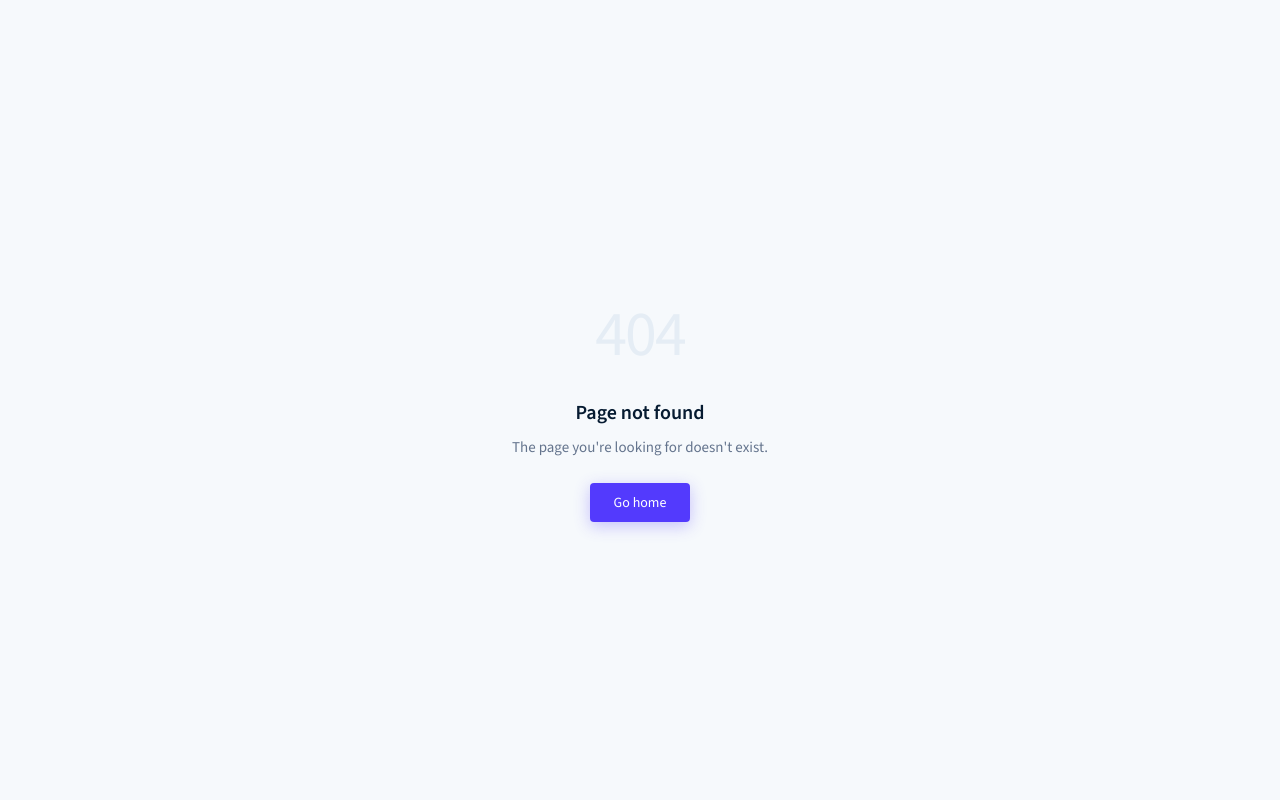
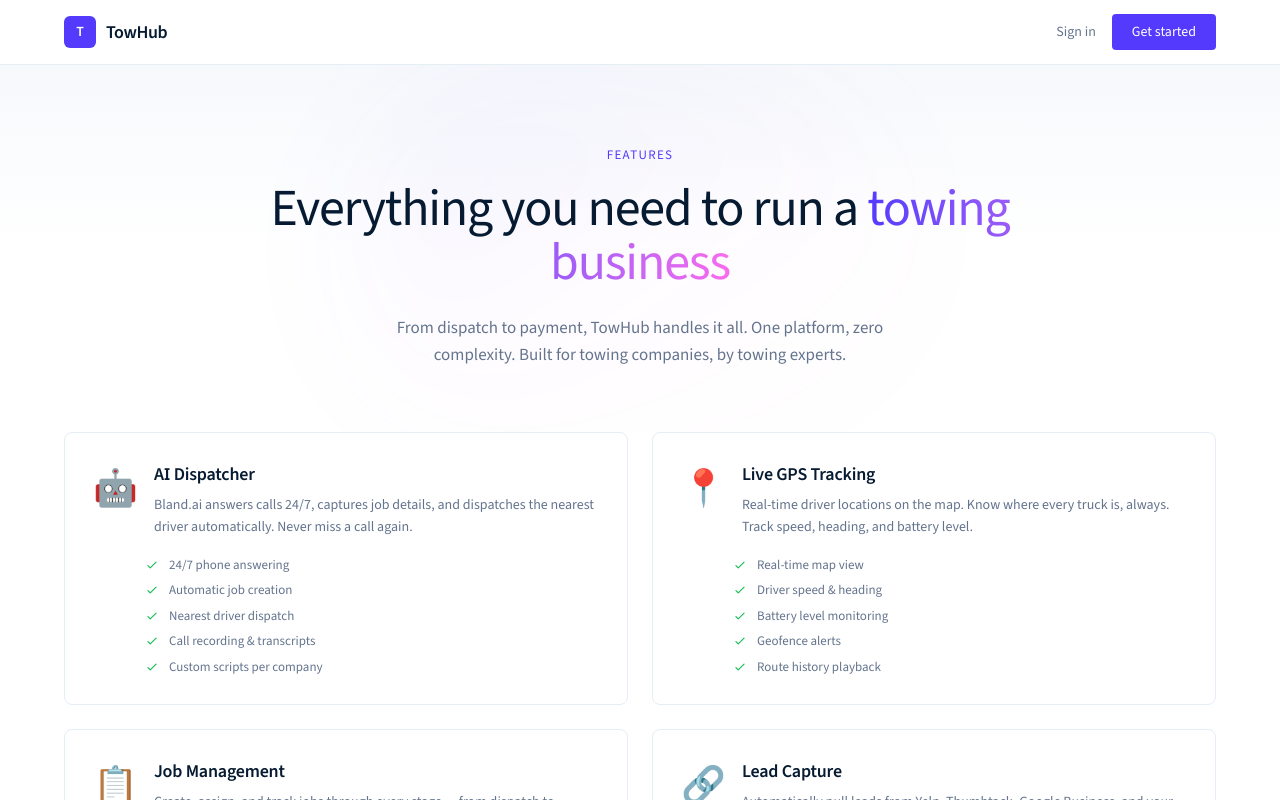
Before and after one commit to Danilar7799/towhub, a Next.js app: page /features in a window 1280 px wide. Before the commit this address had no page. Shown: the top 800 px of the page. Built offline with nearby package versions, Linux system fonts and the light colour scheme.

Commit message:
feat: dedicated /features page with full feature overview

```diff
--- /dev/null
+++ b/src/app/features/page.tsx
@@ -0,0 +1,179 @@
+"use client";
+
+import Link from "next/link";
+
+const FEATURES = [
+  {
+    icon: "🤖",
+    title: "AI Dispatcher",
+    desc: "Bland.ai answers calls 24/7, captures job details, and dispatches the nearest driver automatically. Never miss a call again.",
+    details: ["24/7 phone answering", "Automatic job creation", "Nearest driver dispatch", "Call recording & transcripts", "Custom scripts per company"],
+  },
+  {
+    icon: "📍",
+    title: "Live GPS Tracking",
+    desc: "Real-time driver locations on the map. Know where every truck is, always. Track speed, heading, and battery level.",
+    details: ["Real-time map view", "Driver speed & heading", "Battery level monitoring", "Geofence alerts", "Route history playback"],
+  },
+  {
+    icon: "📋",
+    title: "Job Management",
+    desc: "Create, assign, and track jobs through every stage — from dispatch to completion. Full workflow automation.",
+    details: ["7-stage workflow", "Auto-timestamps", "Customer notifications", "Photo documentation", "Digital signatures"],
+  },
+  {
+    icon: "🔗",
+    title: "Lead Capture",
+    desc: "Automatically pull leads from Yelp, Thumbtack, Google Business, and your Bolt.new website. Never miss a customer.",
+    details: ["Yelp integration", "Thumbtack integration", "Google Business chat", "Bolt.new website forms", "API for custom sources"],
+  },
+  {
+    icon: "👥",
+    title: "Fleet & Team Management",
+    desc: "Manage vehicles, assign drivers, track shifts, mileage, earnings, and expenses. Complete fleet visibility.",
+    details: ["Vehicle database", "Driver assignment", "Shift tracking", "Mileage logging", "Maintenance schedules"],
+  },
+  {
+    icon: "📞",
+    title: "Google Business Integration",
+    desc: "Connect your Google Business Profile. Customers message you directly, AI responds instantly.",
+    details: ["Direct messaging", "AI auto-replies", "Lead capture", "Review management", "Business hours sync"],
+  },
+  {
+    icon: "💰",
+    title: "Earnings & Expenses",
+    desc: "Track revenue per job, per driver. Log fuel, maintenance, tolls — all in one place. Net profit calculated automatically.",
+    details: ["Per-job revenue", "Per-driver earnings", "Expense categories", "Fuel tracking", "Profit & loss reports"],
+  },
+  {
+    icon: "📊",
+    title: "Reports & Analytics",
+    desc: "See your business at a glance — revenue trends, driver performance, lead conversion, and source attribution.",
+    details: ["7-day revenue chart", "Driver leaderboards", "Lead conversion rates", "Revenue by source", "12 KPI dashboards"],
+  },
+  {
+    icon: "📄",
+    title: "Invoicing",
+    desc: "Create and send professional invoices. Track payment status, overdue reminders, and revenue collection.",
+    details: ["Auto-generated numbers", "Tax & discount support", "Payment tracking", "Overdue alerts", "PDF export (coming soon)"],
+  },
+  {
+    icon: "🅿️",
+    title: "Impound Lot Management",
+    desc: "Track stored vehicles, calculate daily charges, manage releases. Full impound lot accounting.",
+    details: ["Vehicle intake", "Daily rate calculation", "Spot assignment", "Release workflow", "Charge tracking"],
+  },
+  {
+    icon: "💲",
+    title: "Rate Sheets",
+    desc: "Configure pricing for every service type. After-hours, weekend, and holiday multipliers included.",
+    details: ["10 service types", "Base + per-mile rates", "Minimum charges", "After-hours multipliers", "Weekend/holiday rates"],
+  },
+  {
+    icon: "👤",
+    title: "Customer CRM",
+    desc: "Build your customer database automatically. Track repeat customers, mark VIPs, and search instantly.",
+    details: ["Auto-created from jobs", "Search & filter", "VIP tagging", "Job history", "Contact management"],
+  },
+  {
+    icon: "🔔",
+    title: "Instant Notifications",
+    desc: "Get alerts via Telegram, SMS, or push when new leads come in or jobs are completed.",
+    details: ["Telegram bot", "SMS alerts", "Push notifications", "Custom triggers", "Daily summaries"],
+  },
+  {
+    icon: "🌐",
+    title: "Website Lead Forms",
+    desc: "Embed a lead capture form on any website. Leads flow directly into your TowHub CRM with API key authentication.",
+    details: ["Copy-paste embed code", "API key authentication", "Custom styling", "Bolt.new compatible", "CORS enabled"],
+  },
+];
+
+export default function FeaturesPage() {
+  return (
+    <div className="min-h-screen bg-white" style={{ fontFamily: "'Source Sans 3', system-ui, sans-serif" }}>
+      {/* Nav */}
+      <nav className="sticky top-0 z-50 backdrop-blur-xl bg-white/80 border-b border-[#e5edf5]">
+        <div className="max-w-[1200px] mx-auto px-6 h-16 flex items-center justify-between">
+          <Link href="/" className="flex items-center gap-2.5">
+            <div className="w-8 h-8 bg-[#533afd] rounded-md flex items-center justify-center text-white font-semibold text-sm">T</div>
+            <span className="text-lg font-semibold tracking-tight">TowHub</span>
+          </Link>
+          <div className="flex items-center gap-4">
+            <a href="/login" className="text-sm text-[#64748d] hover:text-[#061b31]">Sign in</a>
+            <Link href="/#waitlist" className="bg-[#533afd] text-white px-5 py-2 rounded text-sm font-medium hover:bg-[#4434d4]">Get started</Link>
+          </div>
+        </div>
+      </nav>
+
+      {/* Hero */}
+      <section className="relative overflow-hidden">
+        <div className="absolute inset-0 bg-gradient-to-b from-[#f6f9fc] via-white to-white" />
+        <div className="absolute top-0 left-1/2 -translate-x-1/2 w-[600px] h-[400px] opacity-20">
+          <div className="absolute inset-0 bg-gradient-to-br from-[#533afd]/30 via-[#f96bee]/10 to-transparent rounded-full blur-3xl" />
+        </div>
+        <div className="relative max-w-[800px] mx-auto px-6 pt-20 pb-16 text-center">
+          <div className="text-[13px] font-medium text-[#533afd] uppercase tracking-[0.1em] mb-4">Features</div>
+          <h1 className="text-[42px] md:text-[52px] font-light leading-[1.05] tracking-[-1.2px] mb-6" style={{ fontFeatureSettings: "'ss01'" }}>
+            Everything you need to run a <span className="bg-gradient-to-r from-[#533afd] to-[#f96bee] bg-clip-text text-transparent">towing business</span>
+          </h1>
+          <p className="text-[17px] font-light text-[#64748d] leading-[1.6] max-w-[560px] mx-auto">
+            From dispatch to payment, TowHub handles it all. One platform, zero complexity. Built for towing companies, by towing experts.
+          </p>
+        </div>
+      </section>
+
+      {/* Features grid */}
+      <section className="max-w-[1200px] mx-auto px-6 pb-24">
+        <div className="grid md:grid-cols-2 gap-6">
+          {FEATURES.map((f, i) => (
+            <div key={i} className="bg-white border border-[#e5edf5] rounded-lg p-7 hover:border-[#b9b9f9] hover:shadow-[0_15px_35px_rgba(50,50,93,0.08)] transition-all duration-300">
+              <div className="flex items-start gap-4 mb-4">
+                <div className="text-[36px] shrink-0">{f.icon}</div>
+                <div>
+                  <h3 className="text-[18px] font-semibold tracking-[-0.2px] mb-1.5" style={{ fontFeatureSettings: "'ss01'" }}>{f.title}</h3>
+                  <p className="text-[14px] text-[#64748d] leading-[1.6] font-light">{f.desc}</p>
+                </div>
+              </div>
+              <ul className="ml-[52px] space-y-1.5">
+                {f.details.map((d, j) => (
+                  <li key={j} className="flex items-center gap-2.5 text-[13px] text-[#64748d]">
+                    <svg className="w-3.5 h-3.5 text-[#15be53] shrink-0" fill="none" viewBox="0 0 24 24" stroke="currentColor" strokeWidth={2}><path strokeLinecap="round" strokeLinejoin="round" d="M5 13l4 4L19 7" /></svg>
+                    {d}
+                  </li>
+                ))}
+              </ul>
+            </div>
+          ))}
+        </div>
+      </section>
+
+      {/* CTA */}
+      <section className="bg-[#f6f9fc] border-y border-[#e5edf5]">
+        <div className="max-w-[720px] mx-auto px-6 py-20 text-center">
+          <h2 className="text-[32px] font-light tracking-[-0.6px] mb-4" style={{ fontFeatureSettings: "'ss01'" }}>Ready to get started?</h2>
+          <p className="text-[17px] font-light text-[#64748d] mb-8">Join the waitlist and be among the first to get access to TowHub.</p>
+          <Link href="/" className="inline-block bg-[#533afd] text-white px-8 py-3.5 rounded font-medium text-[15px] hover:bg-[#4434d4] shadow-[0_4px_16px_rgba(83,58,253,0.3)]">
+            Request early access →
+          </Link>
+        </div>
+      </section>
+
+      {/* Footer */}
+      <footer className="bg-white border-t border-[#e5edf5]">
+        <div className="max-w-[1200px] mx-auto px-6 py-10 flex flex-col md:flex-row items-center justify-between gap-4">
+          <div className="flex items-center gap-2.5">
+            <div className="w-7 h-7 bg-[#533afd] rounded flex items-center justify-center text-white text-xs font-semibold">T</div>
+            <span className="text-[15px] font-semibold tracking-tight">TowHub</span>
+          </div>
+          <div className="flex items-center gap-6">
+            <Link href="/" className="text-[13px] text-[#64748d] hover:text-[#061b31]">Home</Link>
+            <a href="#" className="text-[13px] text-[#64748d] hover:text-[#061b31]">Privacy</a>
+            <a href="#" className="text-[13px] text-[#64748d] hover:text-[#061b31]">Terms</a>
+          </div>
+          <div className="text-[13px] text-[#64748d]">© 2024 TowHub. All rights reserved.</div>
+        </div>
+      </footer>
+    </div>
+  );
+}
--- a/src/app/page.tsx
+++ b/src/app/page.tsx
@@ -87,7 +87,7 @@ export default function Home() {
               <button onClick={() => setShowWaitlist(true)} className="bg-[#533afd] text-white px-7 py-3 rounded font-medium text-[15px] hover:bg-[#4434d4] transition-all shadow-[0_4px_16px_rgba(83,58,253,0.3)] hover:shadow-[0_6px_24px_rgba(83,58,253,0.4)]">
                 Request early access
               </button>
-              <a href="#features" className="border border-[#e5edf5] text-[#061b31] px-7 py-3 rounded font-medium text-[15px] hover:border-[#b9b9f9] hover:bg-[#533afd]/[0.02] transition-all">
+              <a href="/features" className="border border-[#e5edf5] text-[#061b31] px-7 py-3 rounded font-medium text-[15px] hover:border-[#b9b9f9] hover:bg-[#533afd]/[0.02] transition-all">
                 See features →
               </a>
             </div>
```
